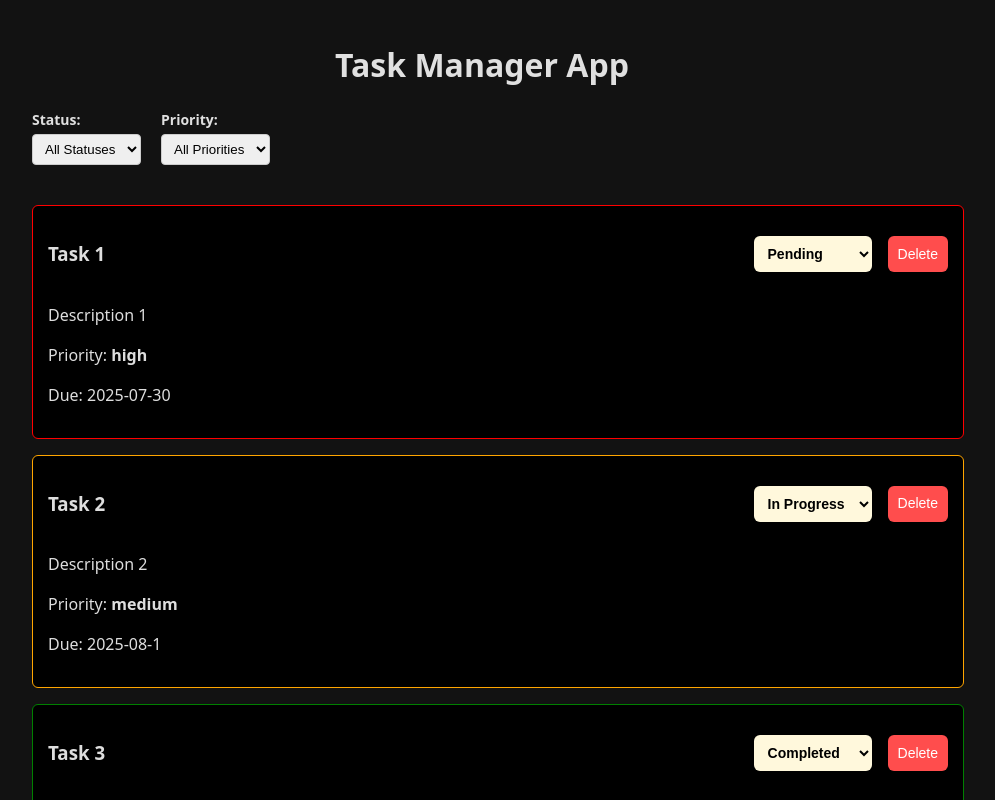
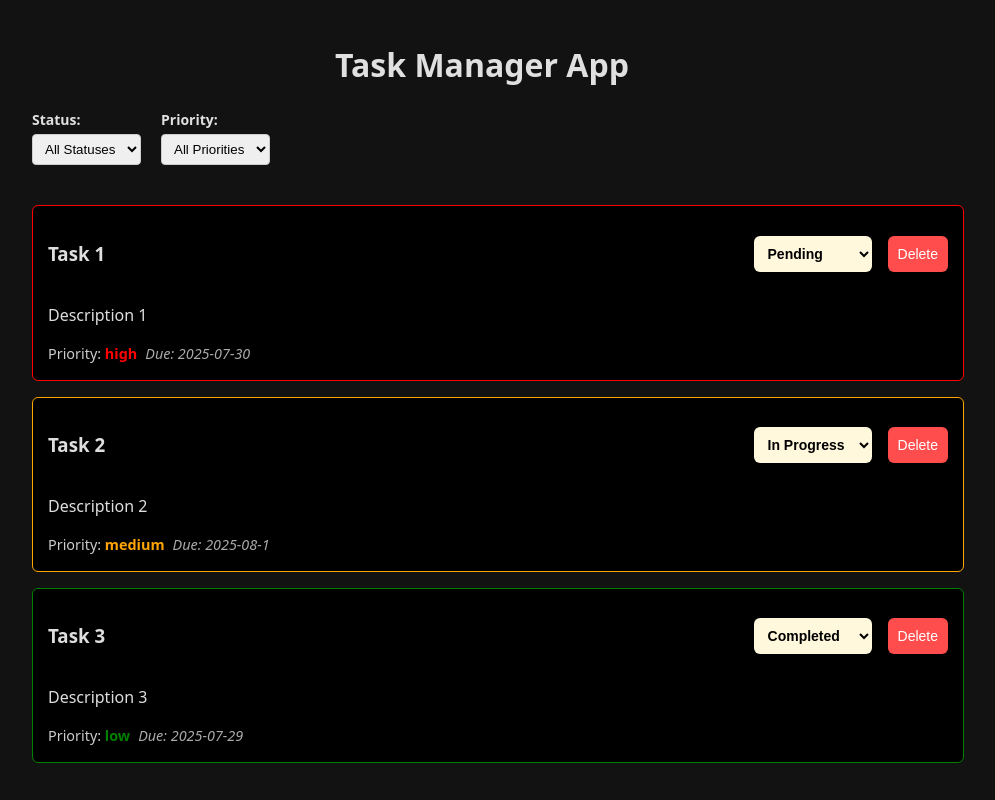
Before and after one commit to sporeci2000/Lab-9.3-sintjaporeci, a React (Vite) app: page / in a window 1280 px wide. Shown: the top 800 px of the page, without its empty margins (158-1153 px from the left). Built offline with nearby package versions, Linux system fonts and the light colour scheme.

Commit message:
Final style

```diff
--- a/src/components/TaskItem/TaskItem.css
+++ b/src/components/TaskItem/TaskItem.css
@@ -86,3 +86,29 @@
     display: flex;
     align-items: center;
 }
+
+.bottom-part {
+    display: flex;
+    justify-content:flex-start;
+    gap: 8px;
+    margin-top: 8px;
+    font-size: 0.9rem;
+    color: #ccc;
+}
+
+.priority.high strong {
+    color: red;
+}
+
+.priority.medium strong {
+    color: orange;
+}
+
+.priority.low strong {
+    color: green;
+}
+
+.due-date {
+    font-style: italic;
+    color: #aaa;
+}
--- a/src/components/TaskItem/TaskItem.tsx
+++ b/src/components/TaskItem/TaskItem.tsx
@@ -32,10 +32,15 @@ export const TaskItem: React.FC<TaskItemProps> = ({ task, onStatusChange, onDele
                     </button>
                 </div>
             </div>
+            <p>{task.description}</p>
 
-            <p>{task.description}</p>
-            <p>Priority: <strong>{task.priority}</strong></p>
-            <p>Due: {task.dueDate}</p>
+            <div className="bottom-part">
+
+                <span className={`priority ${task.priority}`}>
+                    Priority: <strong>{task.priority}</strong>
+                </span>
+                <span className="due-date">Due: {task.dueDate}</span>
+            </div>
         </div>
     );
 };
```
